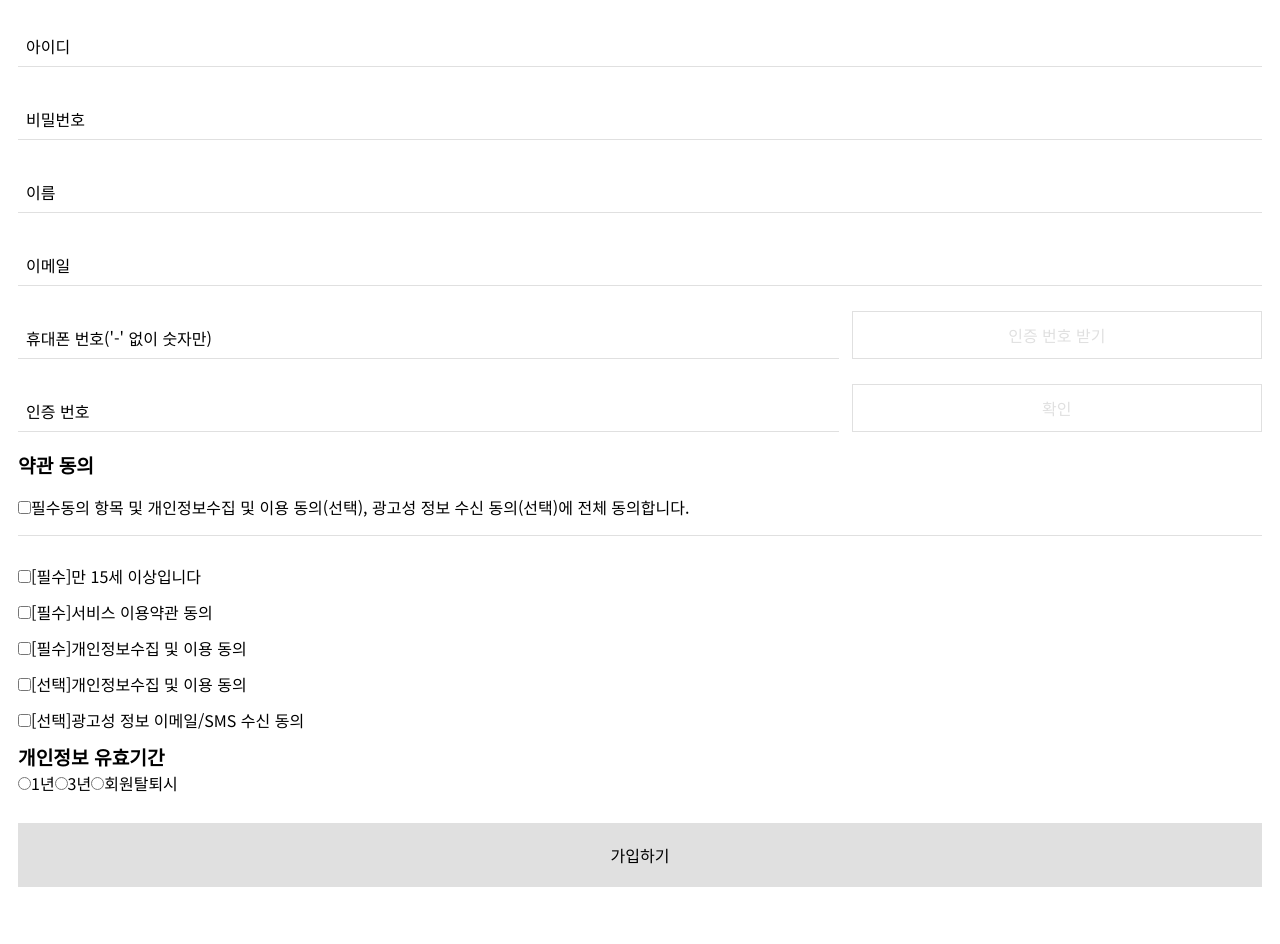
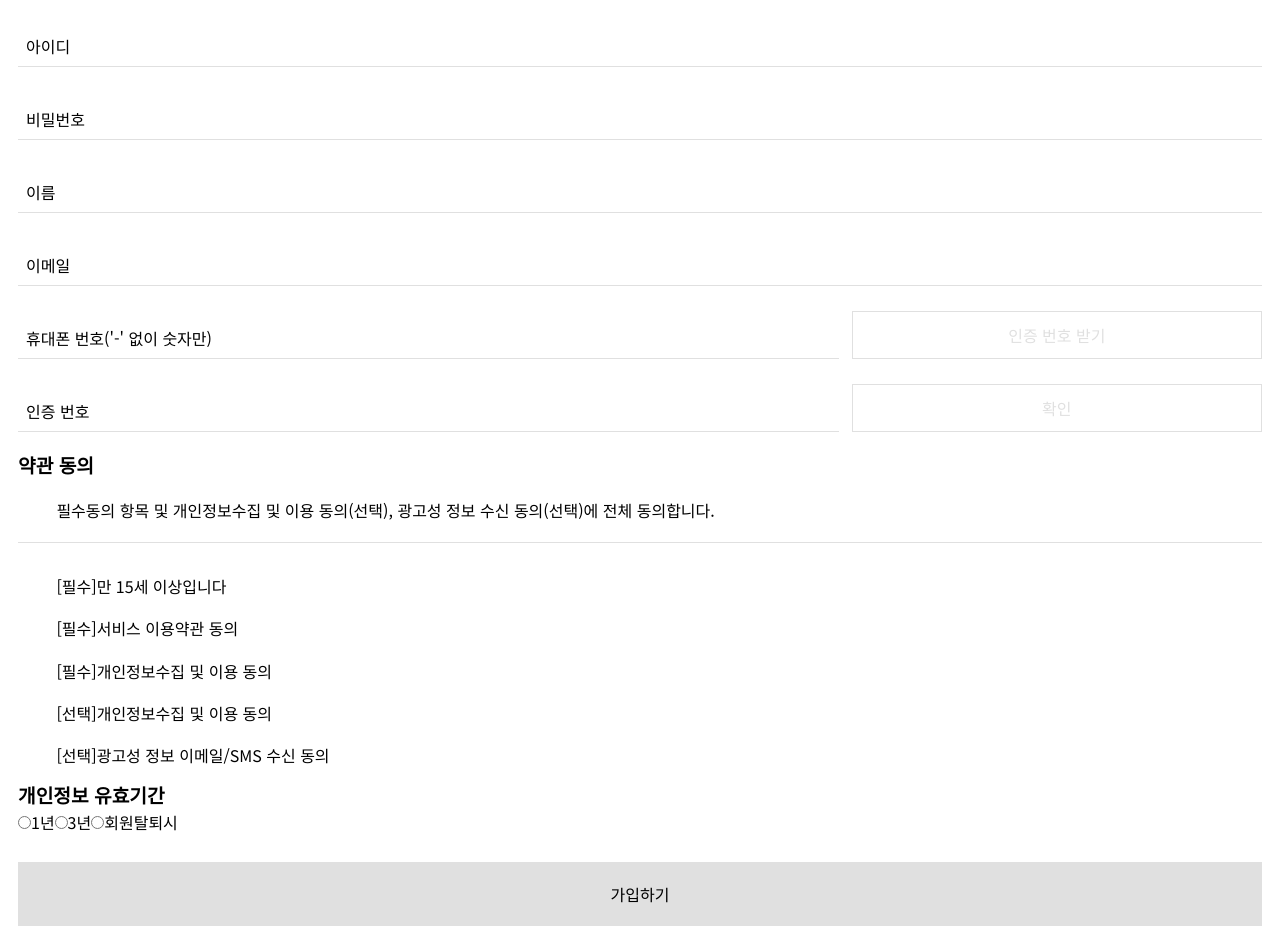
Before and after one commit to marshallku/JobKorea-test, a React (Vite) app: page /sign-up in a window 1280 px wide. Before the commit the page ends 905 px from the top, so only its background shows below. Built offline with nearby package versions, Linux system fonts and the light colour scheme.

Commit message:
Update design of checkbox

```diff
--- /dev/null
+++ b/src/components/CheckBox.css
@@ -0,0 +1,36 @@
+.checkbox {
+    display: flex;
+    align-items: center;
+}
+
+.checkbox__input {
+    position: absolute;
+    opacity: 0;
+}
+
+.checkbox__input:focus-visible ~ .checkbox__icon {
+    outline: 2px solid var(--multipurpose-2);
+}
+
+.checkbox__icon {
+    display: inline-flex;
+    margin-right: 8px;
+    padding: 0.2rem;
+    background-color: var(--background-elevated);
+    flex-shrink: 0;
+    border-radius: 4px;
+}
+
+.checkbox__icon > svg {
+    width: 1.5rem;
+    height: 1.5rem;
+    fill: var(--main);
+    opacity: 0;
+    transform: scale(0);
+    transition: opacity 0.2s ease-in-out, transform 0.2s ease-in-out;
+}
+
+.checkbox__input:checked ~ .checkbox__icon > svg {
+    opacity: 1;
+    transform: scale(1);
+}
--- a/src/components/CheckBox.tsx
+++ b/src/components/CheckBox.tsx
@@ -1,3 +1,6 @@
+import fcls from "../utils/fcls";
+import "./CheckBox.css";
+
 export default function CheckBox({
     className,
     name,
@@ -7,13 +10,19 @@ export default function CheckBox({
     children,
 }: CheckBoxProps) {
     return (
-        <label className={className}>
+        <label className={fcls(className, "checkbox")}>
             <input
                 type="checkbox"
+                className="checkbox__input"
                 name={name}
                 checked={checked}
                 onChange={onChange}
             />
+            <div className="checkbox__icon">
+                <svg xmlns="http://www.w3.org/2000/svg" viewBox="0 0 48 48">
+                    <path d="M18.9 35.7 7.7 24.5 9.85 22.35 18.9 31.4 38.1 12.2 40.25 14.35Z" />
+                </svg>
+            </div>
             {children || <span>{label}</span>}
         </label>
     );
```
